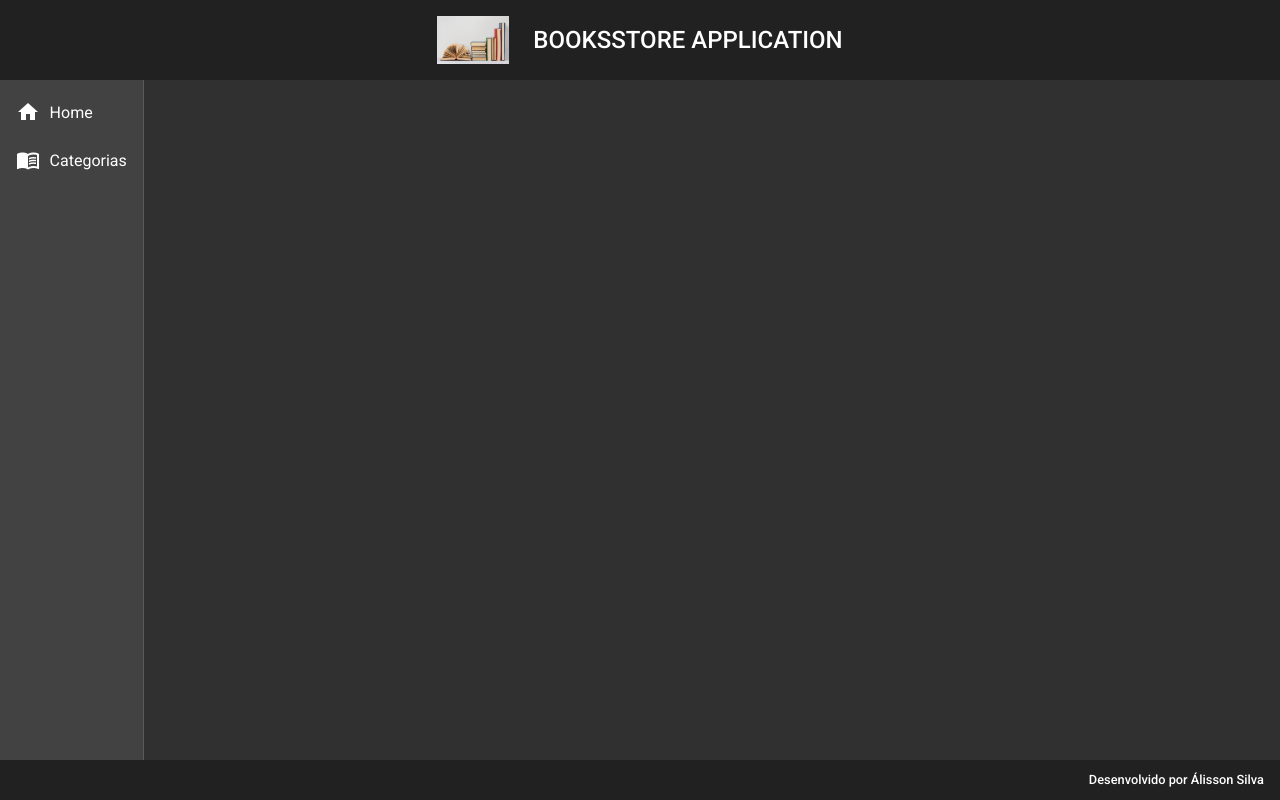
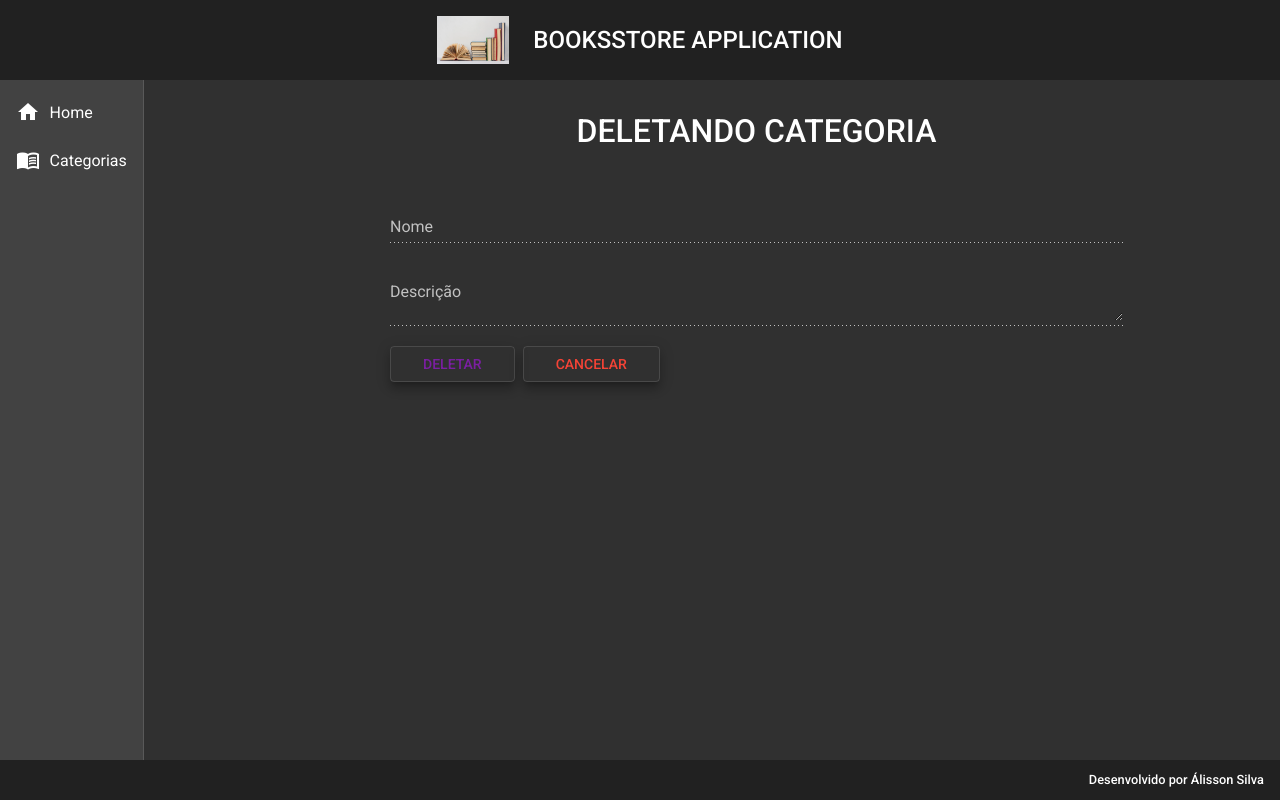
Before and after one commit to alissonos/bookstore-frontend, an Angular app: page /categorias/delete/1 in a window 1280 px wide. Before the commit this address led to /. Built offline with nearby package versions, Linux system fonts and the light colour scheme; no server answers.

Commit message:
Categoria DELETE implementada

```diff
--- a/src/app/app-routing.module.ts
+++ b/src/app/app-routing.module.ts
@@ -1,6 +1,7 @@
 import { NgModule } from "@angular/core";
 import { RouterModule, Routes } from "@angular/router";
 import { CategoriaCreateComponent } from "./components/views/categoria/categoria-create/categoria-create.component";
+import { CategoriaDeleteComponent } from "./components/views/categoria/categoria-delete/categoria-delete.component";
 import { CategoriaReadComponent } from "./components/views/categoria/categoria-read/categoria-read.component";
 import { HomeComponent } from "./components/views/home/home.component";
 
@@ -17,6 +18,10 @@
     path: "categorias/create",
     component: CategoriaCreateComponent,
   },
+  {
+    path: "categorias/delete/:id",
+    component: CategoriaDeleteComponent,
+  },
 ];
 
 @NgModule({
--- a/src/app/app.module.ts
+++ b/src/app/app.module.ts
@@ -23,6 +23,7 @@
 import { CategoriaReadComponent } from "./components/views/categoria/categoria-read/categoria-read.component";
 import { CategoriaCreateComponent } from "./components/views/categoria/categoria-create/categoria-create.component";
 import { FormsModule } from "@angular/forms";
+import { CategoriaDeleteComponent } from './components/views/categoria/categoria-delete/categoria-delete.component';
 
 @NgModule({
   declarations: [
@@ -33,6 +34,7 @@
     HomeComponent,
     CategoriaReadComponent,
     CategoriaCreateComponent,
+    CategoriaDeleteComponent,
   ],
   imports: [
     BrowserModule,
--- /dev/null
+++ b/src/app/components/views/categoria/categoria-delete/categoria-delete.component.css
@@ -0,0 +1,26 @@
+form {
+    text-align: center;
+    width: 70%;
+    margin: 2rem auto 0 auto;
+}
+
+h1 {
+    font-size: 2rem;
+    font-weight: 500;
+    margin-bottom: 3rem;
+}
+
+.form {
+    width: 100%;
+}
+
+.buttons {
+    width: 100%;
+    text-align: start;
+}
+
+button {
+    margin-right: .5rem;
+    padding-right: 2rem;
+    padding-left: 2rem;
+}
--- /dev/null
+++ b/src/app/components/views/categoria/categoria-delete/categoria-delete.component.html
@@ -0,0 +1,19 @@
+<form>
+    <h1>DELETANDO CATEGORIA</h1>
+
+    <mat-form-field class="form">
+        <mat-label>Nome</mat-label>
+        <input matInput [(ngModel)]="categoria.nome" type="text" name="nome" disabled>
+    </mat-form-field>
+
+    <mat-form-field class="form">
+        <mat-label>Descrição</mat-label>
+        <textarea matInput [(ngModel)]="categoria.descricao" type="text" name="descricao" disabled></textarea>
+    </mat-form-field>
+
+    <div class="buttons">
+        <button (click)="delete()" class="mat-elevation-z8" mat-stroked-button color="primary"> DELETAR </button>
+        <button (click)="cancel()" class="mat-elevation-z8" mat-stroked-button color="warn"> CANCELAR </button>
+    </div>
+
+</form>
--- /dev/null
+++ b/src/app/components/views/categoria/categoria-delete/categoria-delete.component.ts
@@ -0,0 +1,45 @@
+import { Component, OnInit } from '@angular/core';
+import { ActivatedRoute, Router } from '@angular/router';
+import { Categoria } from '../categoria.model';
+import { CategoriaService } from '../categoria.service';
+
+@Component({
+  selector: 'app-categoria-delete',
+  templateUrl: './categoria-delete.component.html',
+  styleUrls: ['./categoria-delete.component.css']
+})
+export class CategoriaDeleteComponent implements OnInit {
+
+  categoria: Categoria = {
+    id: '',
+    nome: '',
+    descricao: ''
+  }
+
+  constructor(private service: CategoriaService, private route: ActivatedRoute, private router: Router) { }
+
+  ngOnInit(): void {
+    this.categoria.id = this.route.snapshot.paramMap.get('id')!
+    this.findById()
+  }
+
+  findById(): void {
+    this.service.findById(this.categoria.id!).subscribe((resposta) => {
+      this.categoria.nome = resposta.nome
+      this.categoria.descricao = resposta.descricao
+    });
+  }
+
+  delete(): void {
+    this.service.delete(this.categoria.id!).subscribe(() => {
+      this.router.navigate(['categorias'])
+      this.service.mensagem('Categoria deletada com sucesso!')
+    }, err => {
+      this.service.mensagem(err.error.error)
+    })
+  }
+
+  cancel(): void {
+    this.router.navigate(['categorias'])
+  }
+}
--- a/src/app/components/views/categoria/categoria-read/categoria-read.component.html
+++ b/src/app/components/views/categoria/categoria-read/categoria-read.component.html
@@ -44,7 +44,7 @@
           <a class="edit" href="#">
             <i class="material-icons">edit</i>
           </a>
-          <a class="delete" href="#">
+          <a class="delete" routerLink="delete/{{ row.id }}">
             <i class="material-icons">delete</i>
           </a>
         </td>
--- a/src/app/components/views/categoria/categoria.service.ts
+++ b/src/app/components/views/categoria/categoria.service.ts
@@ -19,9 +19,19 @@
     return this.http.get<Categoria[]>(url)
   }
 
-  create(categoria: Categoria): Observable<Categoria>{
+  findById(id: String): Observable<Categoria> {
+    const url = `${this.baseUrl}/categorias/${id}`
+    return this.http.get<Categoria>(url)
+  }
+
+  create(categoria: Categoria): Observable<Categoria> {
     const url = `${this.baseUrl}/categorias`
     return this.http.post<Categoria>(url, categoria);
+  }
+
+  delete(id: String): Observable<void> {
+    const url = `${this.baseUrl}/categorias/${id}`
+    return this.http.delete<void>(url)
   }
 
   mensagem(str: String): void {
```
